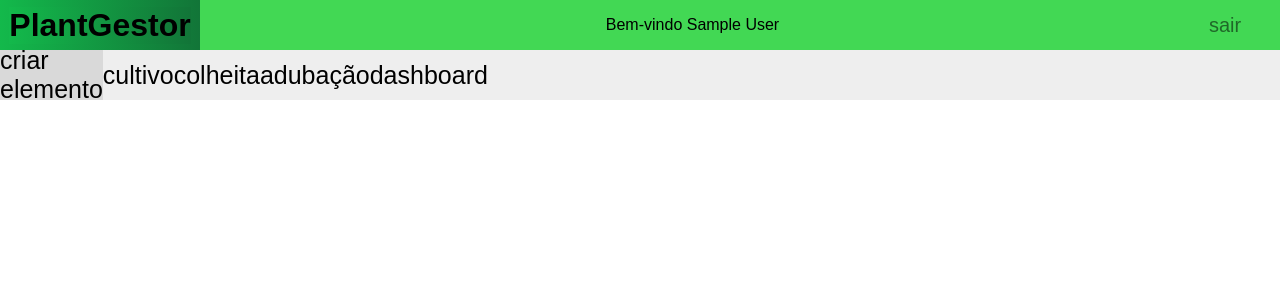
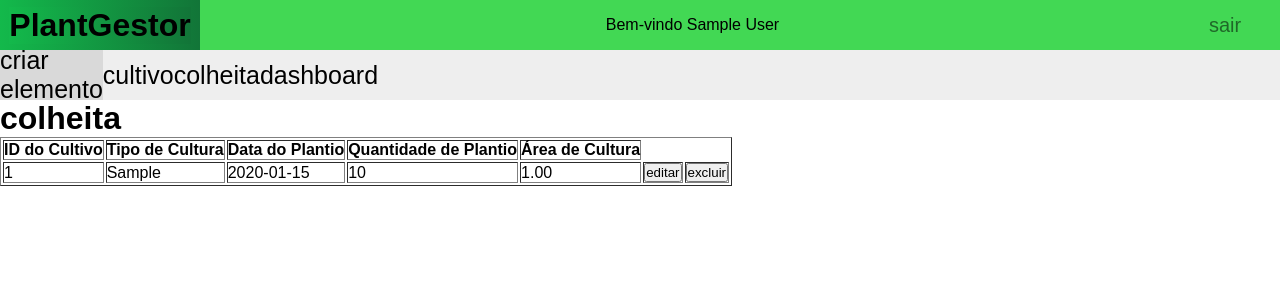
Before and after one commit to AIsaac10/PlantGestor, a PHP site: page /colheita.php in a window 1280 px wide. Shown: the top 300 px of the page. Run offline with PHP 8.4, Linux system fonts and the light colour scheme; the visitor is signed in with stand-in values (Sample User, id 1); tables that the repository leaves empty hold one stand-in row (values such as "Sample post").

Commit message:
Add files via upload

```diff
--- a/colheita.php
+++ b/colheita.php
@@ -30,9 +30,83 @@
         </div>
         <a class="linkNav" href="cultivo.php">cultivo</a>
         <a class="linkNav" href="colheita.php">colheita</a>
-        <a class="linkNav" href="adubacao.php">adubação</a>
         <a class="linkNav" href="dashboard.php">dashboard</a>
     </nav>
+        <div class="h1">
+        <h1>
+            colheita
+        </h1>
+    <main>
 
+            <table border = 1px>
+                <thead>
+                    <tr>
+                        <th>
+                            ID do Cultivo
+                        </th>
+                        <th>
+                            Tipo de Cultura
+                        </th>
+                        <th>
+                            Data do Plantio
+                        </th>
+                        <th>
+                            Quantidade de Plantio
+                        </th>
+                        <th>
+                            Área de Cultura
+                        </th>
+                    </tr>
+                </thead>
+                <tbody>
+                    <?php
+                        include "connection.php";
+
+                        $ui = $_SESSION["usuario_id"];
+
+                        $stmt = $connection->prepare("SELECT * FROM cultivo WHERE usuario_id = :ui");
+                        $stmt->bindValue(":ui", $ui);
+                        $stmt->execute();
+
+
+                        while ($cultivo = $stmt->fetch(PDO::FETCH_OBJ)) { ?>
+                        <tr>
+                            <td>
+                                <?php echo $cultivo->id ?>
+                            </td>
+                            <td>
+                                <?php echo $cultivo->tipoCultivo ?>
+                            </td>
+                            <td>
+                                <?php echo $cultivo->dataCultivo ?>
+                            </td>
+                            <td>
+                                <?php echo $cultivo->quantidadeCultivo ?>
+                            </td>
+                            <td>
+                                <?php echo $cultivo->areaCultivo ?>
+                            </td>
+                            <td>
+                                <form action="update-cultivo-form.php" method="post">
+                                    <input type="hidden" name="id" value="<?php echo $cultivo->id ?>">
+                                    <input type="hidden" name="tc" value="<?php echo $cultivo->tipoCultivo ?>">
+                                    <input type="hidden" name="dc" value="<?php echo $cultivo->dataCultivo ?>">
+                                    <input type="hidden" name="qc" value="<?php echo $cultivo->quantidadeCultivo ?>">
+                                    <input type="hidden" name="ac" value="<?php echo $cultivo->areaCultivo ?>">
+                                    <input type="submit" value="editar">
+                                </form>
+                            </td>
+                            <td>
+                                <form action="delete.php" method="post">
+                                    <input type="hidden" name="id" value="<?php echo $cultivo->id ?>">
+                                    <input type="submit" value="excluir">
+
+                                </form>
+                            </td>
+                        </tr>
+                        <?php }?>
+                </tbody>
+            </table>
+    </main>
 </body>
 </html>
--- a/cultivo.php
+++ b/cultivo.php
@@ -30,7 +30,6 @@
         </div>
         <a class="linkNav" href="cultivo.php">cultivo</a>
         <a class="linkNav" href="colheita.php">colheita</a>
-        <a class="linkNav" href="adubacao.php">adubação</a>
         <a class="linkNav" href="dashboard.php">dashboard</a>
     </nav>
     <div class="h1">
@@ -100,7 +99,9 @@
                             </td>
                             <td>
                                 <form action="delete.php" method="post">
+                                    <input type="hidden" name="id" value="<?php echo $cultivo->id ?>">
                                     <input type="submit" value="excluir">
+
                                 </form>
                             </td>
                         </tr>
--- a/dashboard.php
+++ b/dashboard.php
@@ -30,7 +30,6 @@
         </div>
         <a class="linkNav" href="cultivo.php">cultivo</a>
         <a class="linkNav" href="colheita.php">colheita</a>
-        <a class="linkNav" href="adubacao.php">adubação</a>
         <a class="linkNav" href="dashboard.php">dashboard</a>
     </nav>
 </body>
--- a/update-cultivo.php
+++ b/update-cultivo.php
@@ -15,7 +15,6 @@
     $stmt->bindValue(":qc", $qc);
     $stmt->bindValue(":ac", $ac);
     $stmt->bindValue(":ui", $ui);
-
     $stmt->execute();
     header("Location: cultivo.php");
 
```
Also changed, not shown: Documentação/plantgestor.sql (+13 -1 lines), create-colheita.php (added, +30 -0 lines), criar-elemento-colheita.php (+23 -0 lines), delete.php (added, +14 -0 lines).
